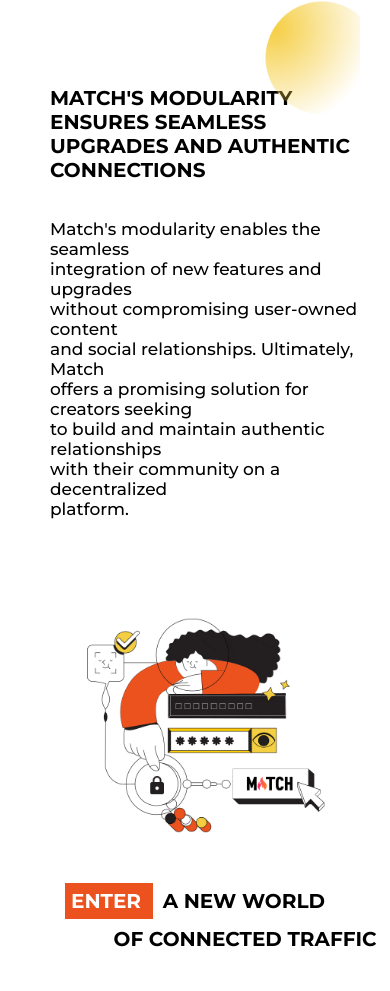
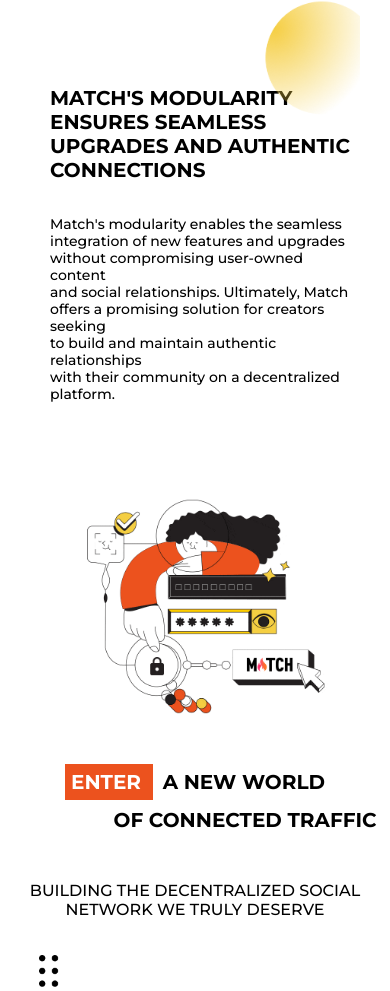
Before and after one commit to DevOlagboye/mathchain-react, a React (Create React App) app: page / in a window 390 px wide. Shown: the part 3674-4665 px from the top of the page. Built offline with nearby package versions, Linux system fonts and the light colour scheme.

Commit message:
Working on responsiveness of the Newworld Component

```diff
--- a/src/Components/Match/Match.css
+++ b/src/Components/Match/Match.css
@@ -59,8 +59,8 @@
         gap: 6px;
     }
     .match-text-details {
-        font-size: 17px;
-        line-height: 20px;
+        font-size: 14px;
+        line-height: 17px;
     }
     .match-text-image {
         gap: 50px;
```
